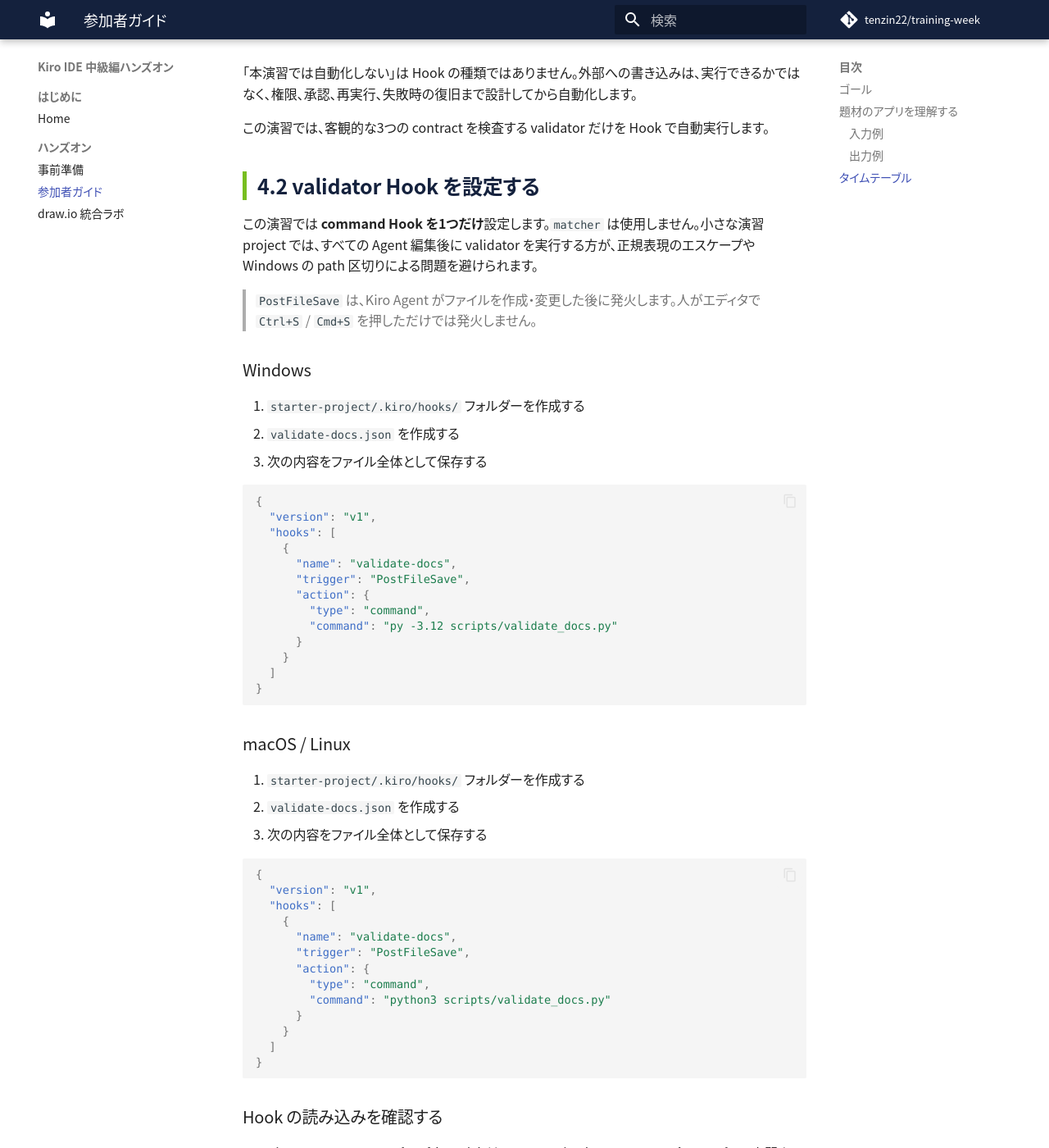
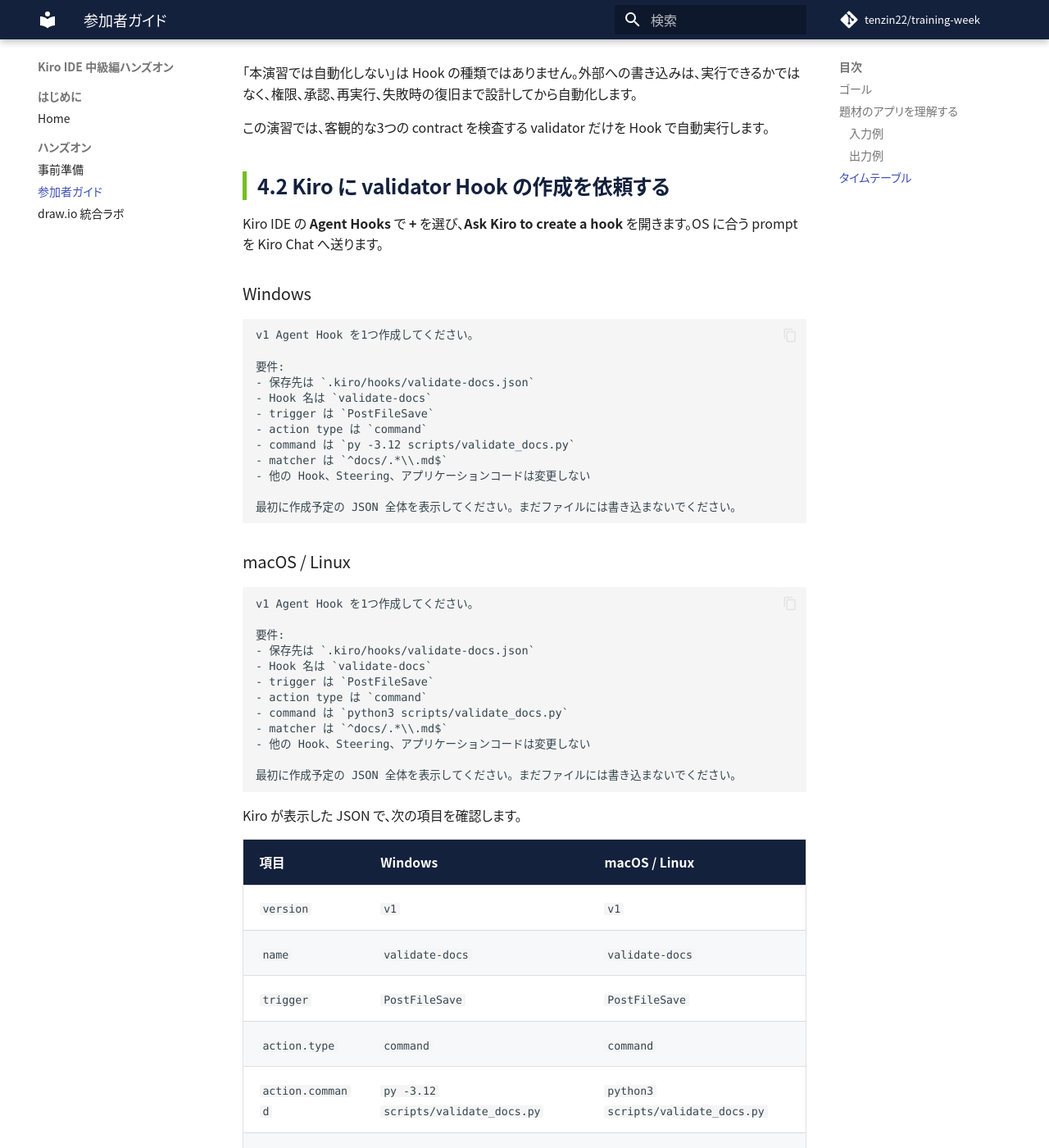
Before and after one commit to tenzin22/training-week, an MkDocs documentation site: the page built from docs/participant-guide.md, in a window 1280 px wide and 1400 px high, scrolled down 10690 px. Shown: the whole window at 82% size. Built offline with MkDocs 1.6.1 and Material for MkDocs 9.7.7, drawn with Linux system fonts in a browser that asks for light colours; comment, search, counter and statistics services are not loaded; some of the changed text lies outside the part shown.

Commit message:
fix: guide Kiro Hook creation (#12)
Co-authored-by: Nima Sherpa <nimaten@amazon.com>

````diff
--- a/docs/participant-guide.md
+++ b/docs/participant-guide.md
@@ -390,55 +390,62 @@
 
 この演習では、客観的な3つの contract を検査する validator だけを Hook で自動実行します。
 
-## 4.2 validator Hook を設定する
+## 4.2 Kiro に validator Hook の作成を依頼する
 
-この演習では **command Hook を1つだけ**設定します。`matcher` は使用しません。小さな演習 project では、すべての Agent 編集後に validator を実行する方が、正規表現のエスケープや Windows の path 区切りによる問題を避けられます。
-
-> `PostFileSave` は、Kiro Agent がファイルを作成・変更した後に発火します。人がエディタで `Ctrl+S` / `Cmd+S` を押しただけでは発火しません。
+Kiro IDE の **Agent Hooks** で **+** を選び、**Ask Kiro to create a hook** を開きます。OS に合う prompt を Kiro Chat へ送ります。
 
 ### Windows
 
-1. `starter-project/.kiro/hooks/` フォルダーを作成する
-2. `validate-docs.json` を作成する
-3. 次の内容をファイル全体として保存する
+```text
+v1 Agent Hook を1つ作成してください。
 
-```json
-{
-  "version": "v1",
-  "hooks": [
-    {
-      "name": "validate-docs",
-      "trigger": "PostFileSave",
-      "action": {
-        "type": "command",
-        "command": "py -3.12 scripts/validate_docs.py"
-      }
-    }
-  ]
-}
+要件:
+- 保存先は `.kiro/hooks/validate-docs.json`
+- Hook 名は `validate-docs`
+- trigger は `PostFileSave`
+- action type は `command`
+- command は `py -3.12 scripts/validate_docs.py`
+- matcher は `^docs/.*\\.md$`
+- 他の Hook、Steering、アプリケーションコードは変更しない
+
+最初に作成予定の JSON 全体を表示してください。まだファイルには書き込まないでください。
 ```
 
 ### macOS / Linux
 
-1. `starter-project/.kiro/hooks/` フォルダーを作成する
-2. `validate-docs.json` を作成する
-3. 次の内容をファイル全体として保存する
+```text
+v1 Agent Hook を1つ作成してください。
 
-```json
-{
-  "version": "v1",
-  "hooks": [
-    {
-      "name": "validate-docs",
-      "trigger": "PostFileSave",
-      "action": {
-        "type": "command",
-        "command": "python3 scripts/validate_docs.py"
-      }
-    }
-  ]
-}
+要件:
+- 保存先は `.kiro/hooks/validate-docs.json`
+- Hook 名は `validate-docs`
+- trigger は `PostFileSave`
+- action type は `command`
+- command は `python3 scripts/validate_docs.py`
+- matcher は `^docs/.*\\.md$`
+- 他の Hook、Steering、アプリケーションコードは変更しない
+
+最初に作成予定の JSON 全体を表示してください。まだファイルには書き込まないでください。
 ```
+
+Kiro が表示した JSON で、次の項目を確認します。
+
+| 項目 | Windows | macOS / Linux |
+|---|---|---|
+| `version` | `v1` | `v1` |
+| `name` | `validate-docs` | `validate-docs` |
+| `trigger` | `PostFileSave` | `PostFileSave` |
+| `action.type` | `command` | `command` |
+| `action.command` | `py -3.12 scripts/validate_docs.py` | `python3 scripts/validate_docs.py` |
+| `matcher` | `^docs/.*\\.md$` | `^docs/.*\\.md$` |
+
+内容に問題がなければ、次を送ります。
+
+```text
+確認した JSON を `.kiro/hooks/validate-docs.json` に保存してください。他のファイルは変更しないでください。
+```
+
+Kiro の権限設定により `.kiro/hooks/` への書き込みが拒否された場合は、Kiro が表示した JSON を使って参加者が `validate-docs.json` を手動で作成します。権限を迂回するよう Kiro に依頼しません。
 
 ### Hook の読み込みを確認する
 
@@ -498,7 +505,7 @@
 次を Kiro Chat へ送り、Hook の失敗を確認します。
 
 ```text
-Hook の失敗確認です。docs/architecture.md の `storage_format` の値だけを `json` から `csv` へ変更してください。変更するのはその1行だけです。data/jobs.json、app.py、tests、他の記述は変更せず、command も実行しないでください。
+Hook の動作確認です。docs/architecture.md の `storage_format` の値だけを `json` から `csv` へ変更してください。変更するのはその1行だけです。data/jobs.json、app.py、tests、他の記述は変更しないでください。
 ```
 
 Hook output または agent action が表示され、validator error が返ることを確認します。何も表示されない場合は Hook が発火したと見なしません。Terminal で validator を実行して誤変更を確認した後、4.2 の Hooks UI 読み込み確認へ戻ります。
````
